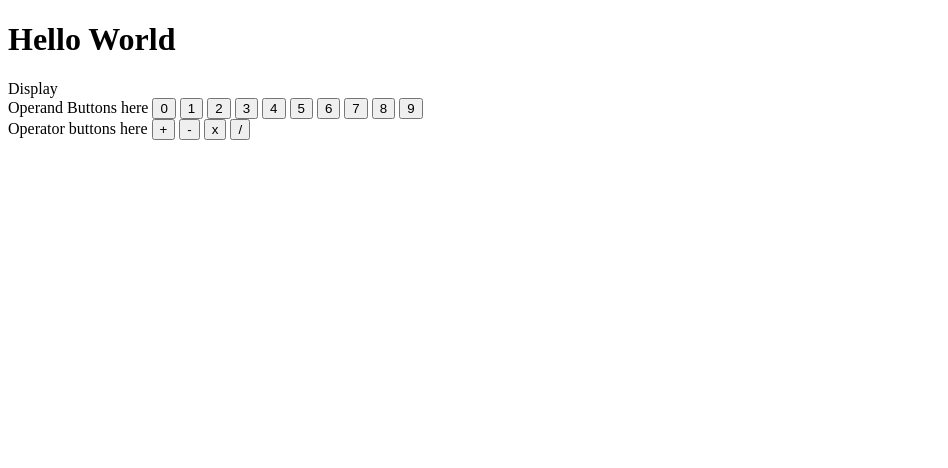
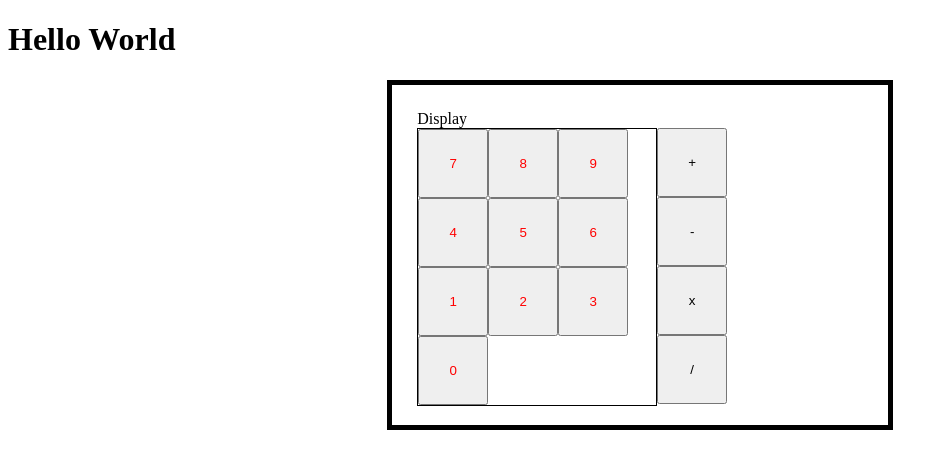
Before and after one commit to 9James9/calculator, a plain HTML site: page index.html in a window 1280 px wide. Shown: the whole page, without its empty margins (0-948 px from the left). Drawn offline with Linux system fonts and the light colour scheme.

Commit message:
formatted buttons

```diff
--- a/index.html
+++ b/index.html
@@ -13,20 +13,23 @@
     <div id = "calContainer">
         <div id = "display">Display</div>
         <div id = "operandButtons">
-            Operand Buttons here
-            <button type = "button" id = "0">0</button>
+
+
+            <button type = "button" id = "7">7</button>
+            <button type = "button" id = "8">8</button>
+            <button type = "button" id = "9">9</button>
+            <button type = "button" id = "4">4</button>
+            <button type = "button" id = "5">5</button>
+            <button type = "button" id = "6">6</button>
             <button type = "button" id = "1">1</button>
             <button type = "button" id = "2">2</button>
             <button type = "button" id = "3">3</button>
-            <button type = "button" id = "4">4</button>
-            <button type = "button" id = "5">5</button>
-            <button type = "button" id = "6">6</button>
-            <button type = "button" id = "7">7</button>
-            <button type = "button" id = "8">8</button>
-            <button type = "button" id = "9">9</button>
+            <button type = "button" id = "0">0</button>
+
+
         </div>
         <div id = "operatorButtons">
-            Operator buttons here
+
             <button type = "button" id = "add">+</button>
             <button type = "button" id = "subtract">-</button>
             <button type = "button" id = "multiply">x</button>
--- a/style.css
+++ b/style.css
@@ -0,0 +1,32 @@
+* {
+    box-sizing: border-box;
+}
+#calContainer {
+    border: 5px solid black;
+    margin: 0 auto;
+    width: 40%;
+    padding: 25px;
+    height: 350px;
+}
+#operandButtons {
+    border: 1px solid black;
+    float: left;
+    display: flex;
+    flex-direction: row;
+    width: 240px;
+
+    flex-wrap: wrap;
+}
+#operandButtons button{
+    color: red;
+    padding: 25px;
+    width: 70px;
+}
+#operatorButtons {
+    display: flex;
+    flex-direction: column;
+    width: 70px;
+}
+#operatorButtons button{
+    padding: 25px;
+}
```
